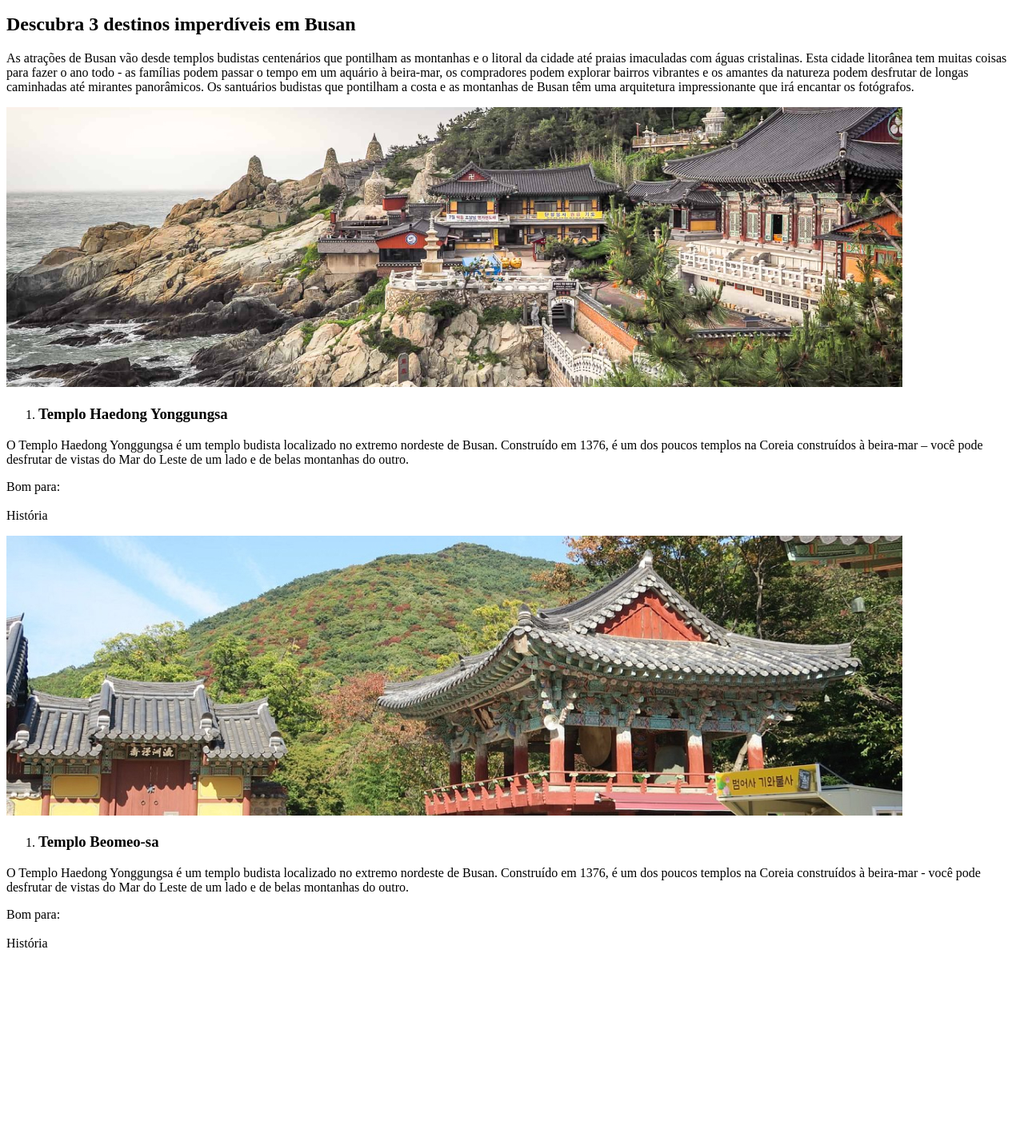
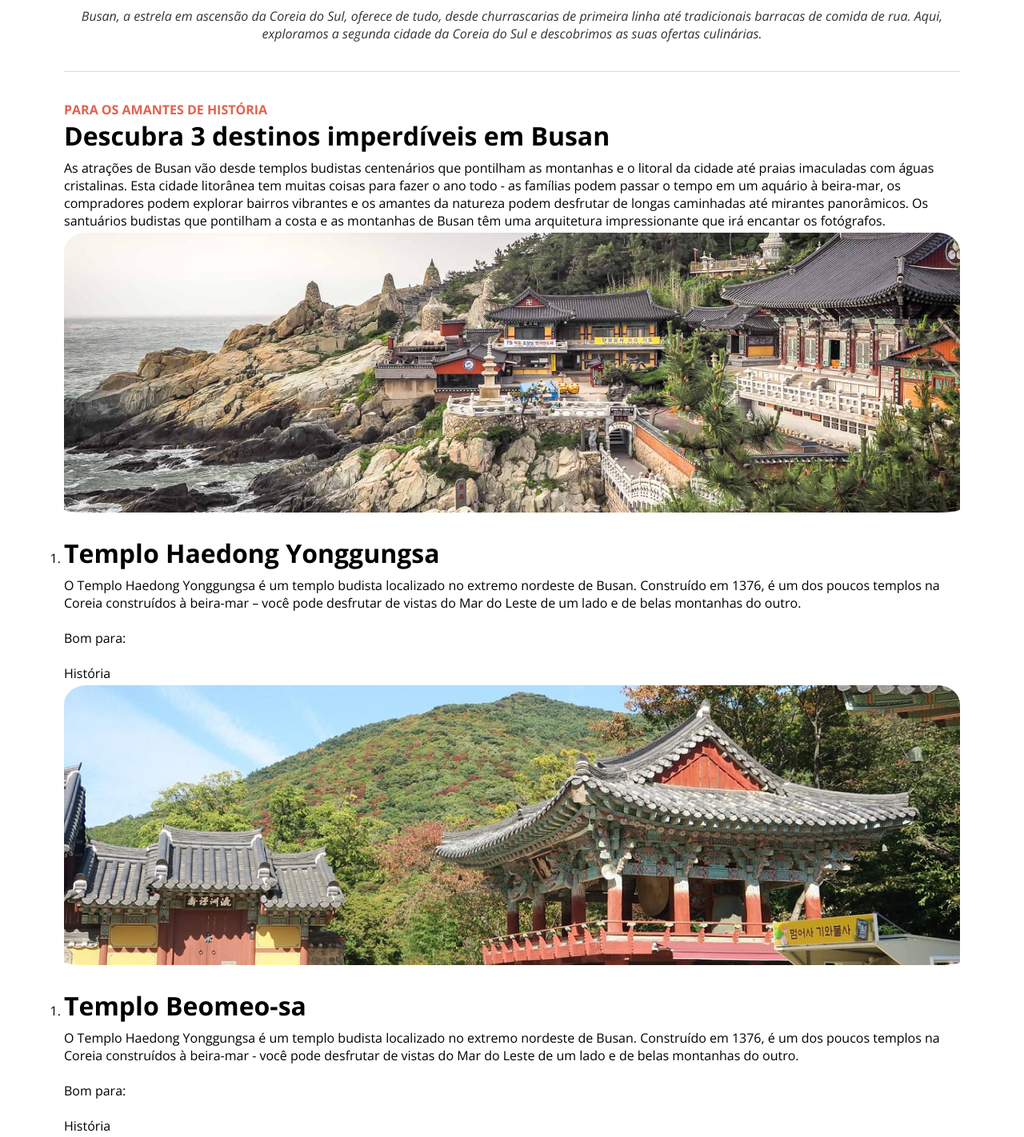
Before and after one commit to thiago703/local-turistico, a plain HTML site: page index.html in a window 1280 px wide. Shown: the part 867-2289 px from the top of the page at 80% size. Before the commit the page ends 2098 px from the top, so only its background shows below. Drawn offline with nearby package versions, Linux system fonts and the light colour scheme.

Commit message:
enrolado

```diff
--- a/index.html
+++ b/index.html
@@ -1,64 +1,86 @@
 <!DOCTYPE html>
 <html lang="pt-br">
 <head>
+    <link rel="preconnect" href="https://fonts.googleapis.com">
+    <link rel="preconnect" href="https://fonts.gstatic.com" crossorigin>
+
     <meta charset="UTF-8">
     <meta name="viewport" content="width=device-width, initial-scale=1.0">
     <title>Local Turistico</title>
+    <link rel="stylesheet" href="style.css">
+    <link href="https://fonts.googleapis.com/css2?family=Open+Sans:ital,wght@0,300..800;1,300..800&display=swap" rel="stylesheet">
 </head>
 <body>
     <div id="page">
-        <section id="about">
-            <h3>SUA PRÓXIMA VIAGEM:</h3>
+        <section id="element1">
+            <h3 class="headline">SUA PRÓXIMA VIAGEM:</h3>
             <H1>Conheça Busan</H1>
         </section>
-        <section id="Busan">
+        <section id="element2">
             <img src="./assets/image.jpg" alt="cidade de Busan com vista para o rio e uma ponte ligando a cidade.">
-            <p>
+            <p class="subtitle">
                 Busan, a estrela em ascensão da Coreia do Sul, oferece de tudo, desde churrascarias de primeira linha até tradicionais barracas de comida de rua. Aqui, exploramos a segunda cidade da Coreia do Sul e descobrimos as suas ofertas culinárias.
             </p>
 
-            <div id="divider"></div>
+            <div class="divider"></div>
 
         </section>
         <main>
-            <section>
-                <h3>PARA OS AMANTES DE HISTÓRIA</h3>
+            <section id="element3">
+                <h3 class="headline">PARA OS AMANTES DE HISTÓRIA</h3>
                 <h2>Descubra 3 destinos imperdíveis em Busan</h2>
                 <p>
                     As atrações de Busan vão desde templos budistas centenários que pontilham as montanhas e o litoral da cidade até praias imaculadas com águas cristalinas. Esta cidade litorânea tem muitas coisas para fazer o ano todo - as famílias podem passar o tempo em um aquário à beira-mar, os compradores podem explorar bairros vibrantes e os amantes da natureza podem desfrutar de longas caminhadas até mirantes panorâmicos.
 Os santuários budistas que pontilham a costa e as montanhas de Busan têm uma arquitetura impressionante que irá encantar os fotógrafos.
                 </p>
             </section>
-            <section>
+            <section id="element4">
                 <img src="./assets/templo1.jpg" alt="um templo na encosta do mar.">
                 <ol>
                     <li>
-                        <h3>Templo Haedong Yonggungsa</h3>
+                        <h2>Templo Haedong Yonggungsa</h2>
                     </li>
                 </ol>
-                <p>O Templo Haedong Yonggungsa é um templo budista localizado no extremo nordeste de Busan. Construído em 1376, é um dos poucos templos na Coreia construídos à beira-mar – você pode desfrutar de vistas do Mar do Leste de um lado e de belas montanhas do outro.</p>
-                <p>
-                    Bom para: <br></br>
-                    História
+                <p>O Templo Haedong Yonggungsa é um templo budista localizado no extremo nordeste de Busan. Construído em 1376, é um dos poucos templos na Coreia construídos à beira-mar – você pode desfrutar de vistas do Mar do Leste de um lado e de belas montanhas do outro.
+                    <br></br>
+                    Bom para:<br></br>História
                 </p>
             </section>
-            <section>
-                <img src="./assets/templo2.jpg" alt="">
+            <section id="element5">
+                <img src="./assets/templo2.jpg" alt="Templo turistico com uma montanha no fundo.">
                 <ol>
                     <li>
-                        <h3>Templo Beomeo-sa</h3>
+                        <h2>Templo Beomeo-sa</h2>
                     </li>
                 </ol>
-                <p>O Templo Haedong Yonggungsa é um templo budista localizado no extremo nordeste de Busan. Construído em 1376, é um dos poucos templos na Coreia construídos à beira-mar - você pode desfrutar de vistas do Mar do Leste de um lado e de belas montanhas do outro.</p>
-                <p>
-                    Bom para: <br></br>
-                    História
+                <p>O Templo Haedong Yonggungsa é um templo budista localizado no extremo nordeste de Busan. Construído em 1376, é um dos poucos templos na Coreia construídos à beira-mar - você pode desfrutar de vistas do Mar do Leste de um lado e de belas montanhas do outro. <br></br>
+                    Bom para:<br></br>História
                 </p>
             </section>
-            <section>
-                <img src="" alt="">
+            <section class="element6">
+                <img src="./assets/templo3.jpg" alt="Parque com gramado e arvores altas com pessoas transitando.">
+                <ol>
+                    <li>
+                        <h2>Parque Yongdusan</h2>
+                    </li>
+                </ol>
+                <p>O Parque Yongdusan, localizado no centro de Busan, abriga alguns dos monumentos mais importantes da cidade. Você pode ver vistas espetaculares do topo da Torre Busan, de 120 metros de altura. O parque tem 2 museus - confira os instrumentos musicais tradicionais no Museum of World Folk Instruments e mais de 80 veleiros coreanos no Exhibition Hall of World Model Boats.
+                <br></br>para:<br></br>
+                    <ul>
+                        <li>Casais</li>
+                        <li>Família</li>
+                        <li>Orçamento</li>
+                    </ul>
+                </p>
+                <p>
+                    As melhores coisas para fazer em Busan mostram a reputação da cidade como um importante porto marítimo na Ásia. Frequentemente vista como a essência da Coreia do Sul, você experimentará uma atmosfera única em termos de diversidade étnica e cultural, já que a cidade recebe um público cosmopolita o ano todo.
+                </p>
             </section>
+            <div class="divider"></div>
         </main>
     </div>
+    <footer>
+        Feito com <img src="./assets/ph_heart-fill.svg" alt="Coracaozinho da Rocketseat"> pela Rocketseat
+    </footer>
 </body>
 </html>
--- a/style.css
+++ b/style.css
@@ -0,0 +1,80 @@
+* {
+    margin: 0;
+    padding: 0;
+}
+
+:root {
+    font-family: "open sans", serif;
+}
+
+#page {
+    /* border: solid; */
+    margin: 80px auto;
+    margin-top: 88px;
+    width: 1120px;
+    height: 3054px;
+}
+
+
+.subtitle {
+    font-size: 16px;
+    line-height: 22px;
+    /* border: solid; */
+    font-style: italic;
+    text-align: center;
+    color: #333333;
+    margin-top: 24px;
+}
+
+.divider {
+    width: 100%;
+    height: 1px;
+    margin: 36px 0;
+    background-color: #d9d9d9;
+}
+
+h1 {
+    font-size: 36px;
+    width: 1120px;
+}
+
+h2 {
+    font-size: 32px;
+    padding-bottom: 8px;
+    font-weight: bold;
+}
+
+p {
+    font-size: 16px;
+    border: auto;
+
+}
+img {
+    border-radius: 28px;
+    padding-top: 4px;
+    padding-bottom: 24px;
+}
+
+.headline {
+    /* border: solid; */
+    font-size: 16px;
+    line-height: 22px;
+    font-weight: bold;
+    color: #e1624f;
+    text-transform: uppercase;
+}
+
+ul li::marker {
+    color: #333333;
+}
+
+
+footer {
+
+    text-align: center;
+    padding-bottom: 65px;
+}
+
+footer img {
+    vertical-align: middle;
+}
```
Also changed, not shown: assets/ph_heart-fill.svg (added).
